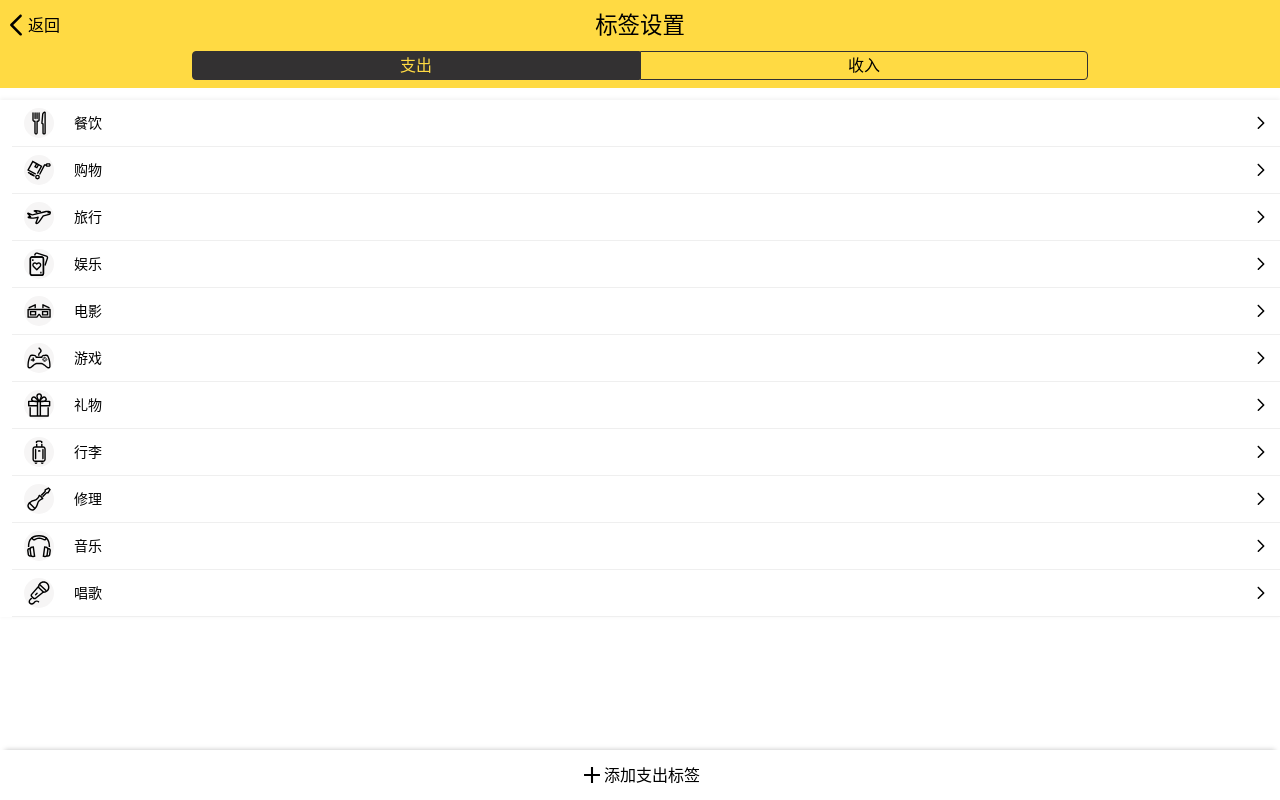
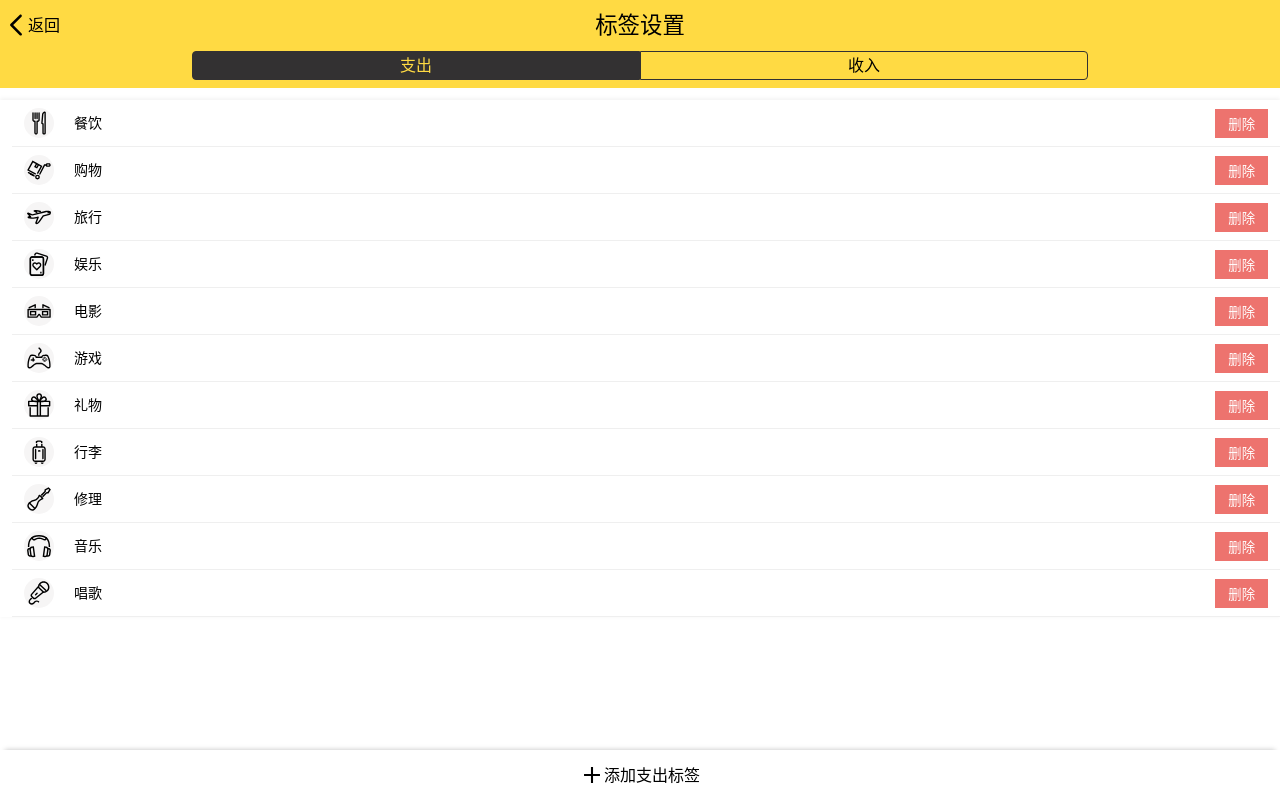
Before and after one commit to DDB324/duoduojizhang-React, a React app: page /#/tags in a window 1280 px wide. Built offline with nearby package versions, Linux system fonts and the light colour scheme.

Commit message:
增加删除按钮的样式

```diff
--- a/src/Views/Tags.tsx
+++ b/src/Views/Tags.tsx
@@ -58,6 +58,12 @@ const Main = styled.div`
       > span {
         margin-right: auto;
       }
+
+      > button {
+        padding: 4px 12px;
+        background: #ed736e;
+        color: white;
+      }
     }
   }
 `;
@@ -82,7 +88,7 @@ const Tags: React.FC = () => {
                     <Icon name={tag.chart}/>
                   </div>
                   <span>{tag.name}</span>
-                  <Icon name='right'/>
+                  <button>删除</button>
                 </li>
               );
             })
```
